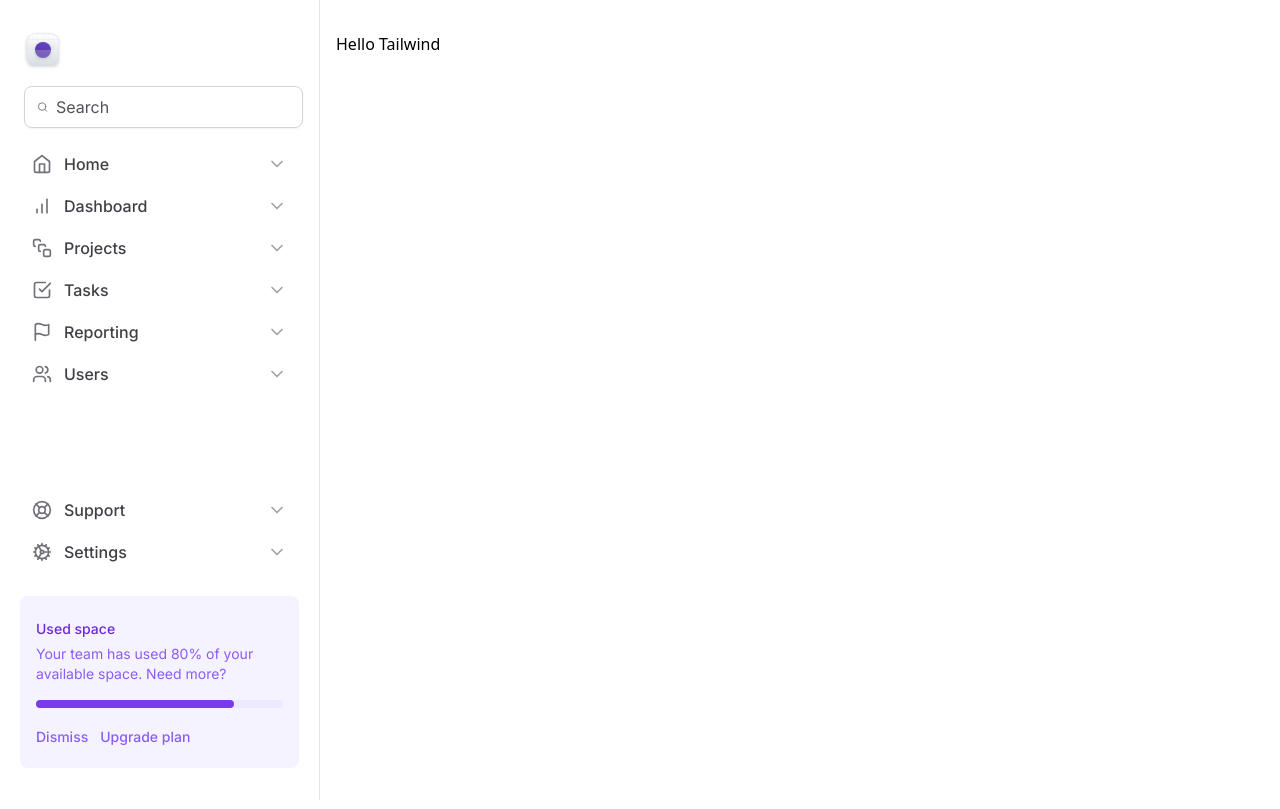
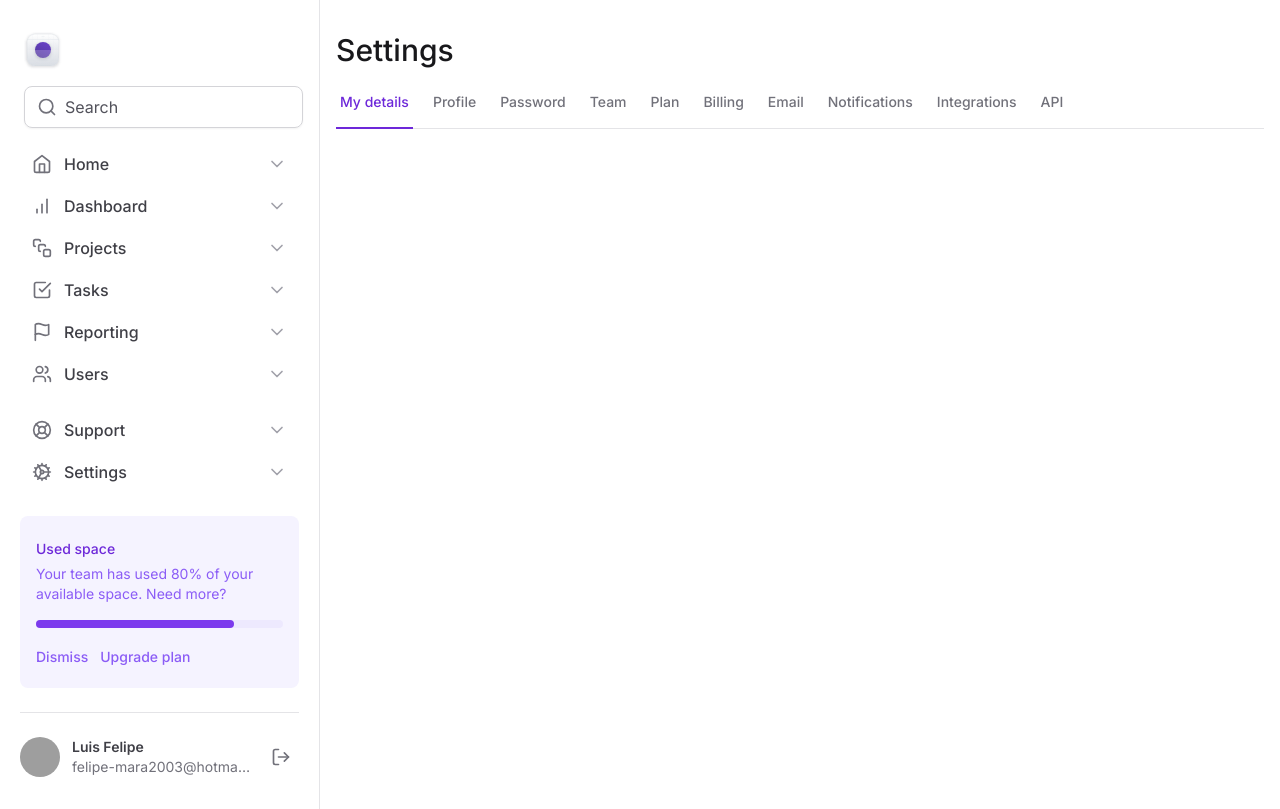
Before and after one commit to felipegarcao/tailwind-next, a Next.js app: page / in a window 1280 px wide. Built offline with nearby package versions, Linux system fonts and the light colour scheme; grey boxes are pictures that could not be loaded.

Commit message:
Criando Abas com Radix Tabs

```diff
--- a/next.config.js
+++ b/next.config.js
@@ -1,4 +1,8 @@
 /** @type {import('next').NextConfig} */
-const nextConfig = {}
+const nextConfig = {
+  images: {
+    domains: ['github.com'],
+  },
+}
 
 module.exports = nextConfig
--- a/package.json
+++ b/package.json
@@ -9,6 +9,7 @@
     "lint": "next lint"
   },
   "dependencies": {
+    "@radix-ui/react-tabs": "^1.0.4",
     "@types/node": "20.4.5",
     "@types/react": "18.2.17",
     "@types/react-dom": "18.2.7",
--- a/src/app/layout.tsx
+++ b/src/app/layout.tsx
@@ -1,7 +1,7 @@
+import { Sidebar } from '@/components/Sidebar'
 import type { Metadata } from 'next'
 import { Inter } from 'next/font/google'
 import './globals.css'
-import { Sidebar } from '@/components/Sidebar'
 
 const inter = Inter({ subsets: ['latin'] })
 
@@ -16,7 +16,7 @@
   children: React.ReactNode
 }) {
   return (
-    <html lang="en">
+    <html lang="en" className="antialiased">
       <body className={inter.className}>
         <div className="grid min-h-screen grid-cols-app">
           <Sidebar />
--- a/src/app/page.tsx
+++ b/src/app/page.tsx
@@ -1,7 +1,11 @@
+import { SettingsTabs } from '@/components/SettingsTabs'
+
 export default function Home() {
   return (
-    <div>
-      <h1 className=" font-sans">Hello Tailwind</h1>
-    </div>
+    <>
+      <h1 className="text-3xl font-medium text-zinc-900">Settings</h1>
+
+      <SettingsTabs />
+    </>
   )
 }
--- /dev/null
+++ b/src/components/Input.tsx
@@ -0,0 +1,29 @@
+import { ComponentProps } from 'react'
+
+export type InputPrefixProps = ComponentProps<'div'>
+
+export function Prefix(props: InputPrefixProps) {
+  return <div {...props} />
+}
+
+export type InputControlProps = ComponentProps<'input'>
+
+export function Control(props: InputControlProps) {
+  return (
+    <input
+      className="flex-1 border-0 bg-transparent p-0 text-zinc-900 placeholder-zinc-600"
+      {...props}
+    />
+  )
+}
+
+export type InputRootProps = ComponentProps<'div'>
+
+export function Root(props: InputRootProps) {
+  return (
+    <div
+      className="mx-1 flex w-full items-center gap-2 rounded-lg border border-zinc-300 px-3 py-2 shadow-sm"
+      {...props}
+    />
+  )
+}
--- /dev/null
+++ b/src/components/SettingsTabs/TabItem.tsx
@@ -0,0 +1,24 @@
+'use client'
+
+import * as Tabs from '@radix-ui/react-tabs'
+
+export interface TabItemProps {
+  value: string
+  title: string
+  isSelected?: boolean
+}
+
+export function TabItem({ value, title, isSelected = false }: TabItemProps) {
+  return (
+    <Tabs.Trigger
+      value={value}
+      className="relative px-1 pb-4 text-sm font-medium text-zinc-500 hover:text-violet-700 data-[state=active]:text-violet-700"
+    >
+      <span>{title}</span>
+
+      {isSelected && (
+        <div className="absolute -bottom-px left-0 right-0 h-0.5 bg-violet-700" />
+      )}
+    </Tabs.Trigger>
+  )
+}
--- /dev/null
+++ b/src/components/SettingsTabs/index.tsx
@@ -0,0 +1,67 @@
+'use client'
+
+import * as Tabs from '@radix-ui/react-tabs'
+import { useState } from 'react'
+import { TabItem } from './TabItem'
+
+export function SettingsTabs() {
+  const [currentTab, setCurrentTab] = useState('tab1')
+
+  return (
+    <Tabs.Root value={currentTab} onValueChange={setCurrentTab}>
+      <Tabs.List className="mt-6 flex w-full items-center gap-4 border-b border-zinc-200">
+        <TabItem
+          value="tab1"
+          title="My details"
+          isSelected={currentTab === 'tab1'}
+        />
+
+        <TabItem
+          value="tab2"
+          title="Profile"
+          isSelected={currentTab === 'tab2'}
+        />
+
+        <TabItem
+          value="tab3"
+          title="Password"
+          isSelected={currentTab === 'tab3'}
+        />
+
+        <TabItem value="tab4" title="Team" isSelected={currentTab === 'tab4'} />
+
+        <TabItem value="tab5" title="Plan" isSelected={currentTab === 'tab5'} />
+
+        <TabItem
+          value="tab6"
+          title="Billing"
+          isSelected={currentTab === 'tab6'}
+        />
+
+        <TabItem
+          value="tab7"
+          title="Email"
+          isSelected={currentTab === 'tab7'}
+        />
+
+        <TabItem
+          value="tab8"
+          title="Notifications"
+          isSelected={currentTab === 'tab8'}
+        />
+
+        <TabItem
+          value="tab9"
+          title="Integrations"
+          isSelected={currentTab === 'tab9'}
+        />
+
+        <TabItem
+          value="tab10"
+          title="API"
+          isSelected={currentTab === 'tab10'}
+        />
+      </Tabs.List>
+    </Tabs.Root>
+  )
+}
--- /dev/null
+++ b/src/components/Sidebar/Profile.tsx
@@ -0,0 +1,25 @@
+import { LogOut } from 'lucide-react'
+import Image from 'next/image'
+
+export function Profile() {
+  return (
+    <div className="grid grid-cols-profile items-center gap-3">
+      <Image
+        src="https://github.com/felipegarcao.png"
+        className="h-10 w-10 rounded-full"
+        alt=""
+        width={40}
+        height={40}
+      />
+      <div className="flex  flex-col truncate">
+        <span className="text-sm font-semibold text-zinc-700">Luis Felipe</span>
+        <span className="truncate text-sm  text-zinc-500">
+          felipe-mara2003@hotmail.com
+        </span>
+      </div>
+      <button type="button" className="ml-auto rounded-md p-2 hover:bg-zinc-50">
+        <LogOut className="h-5 w-5 text-zinc-500" />
+      </button>
+    </div>
+  )
+}
--- a/src/components/Sidebar/index.tsx
+++ b/src/components/Sidebar/index.tsx
@@ -1,7 +1,9 @@
+import { Cog, LifeBuoy, Search } from 'lucide-react'
+import * as Input from '../Input'
 import { Logo } from './Logo'
-import { Search, LifeBuoy, Cog } from 'lucide-react'
 import { MainNavigation } from './MainNavigation'
 import { NavItem } from './MainNavigation/NavItem'
+import { Profile } from './Profile'
 import { UsedSpaceWidget } from './UsedSpaceWidget'
 
 export function Sidebar() {
@@ -9,13 +11,12 @@
     <aside className="flex flex-col gap-4 border-r border-zinc-200 px-5 py-8">
       <Logo />
 
-      <div className="mx-1 flex w-full items-center gap-2 rounded-lg border border-zinc-300 px-3 py-2 shadow-sm">
-        <Search className="h-5 w-5 text-zinc-500" />
-        <input
-          placeholder="Search"
-          className="flex-1 border-0 bg-transparent p-0 text-zinc-900 placeholder-zinc-600"
-        />
-      </div>
+      <Input.Root>
+        <Input.Prefix>
+          <Search className="h-5 w-5 text-zinc-500" />
+        </Input.Prefix>
+        <Input.Control placeholder="Search" />
+      </Input.Root>
 
       <MainNavigation />
 
@@ -26,6 +27,10 @@
         </nav>
 
         <UsedSpaceWidget />
+
+        <div className="h-px bg-zinc-200" />
+
+        <Profile />
       </div>
     </aside>
   )
--- a/tailwind.config.js
+++ b/tailwind.config.js
@@ -5,6 +5,7 @@
     extend: {
       gridTemplateColumns: {
         app: 'minmax(18rem, 20rem) 1fr',
+        profile: 'max-content 1fr max-content',
       },
       colors: {},
     },
```
Also changed, not shown: 1 other file (tests, documents, lock files or other folders).
